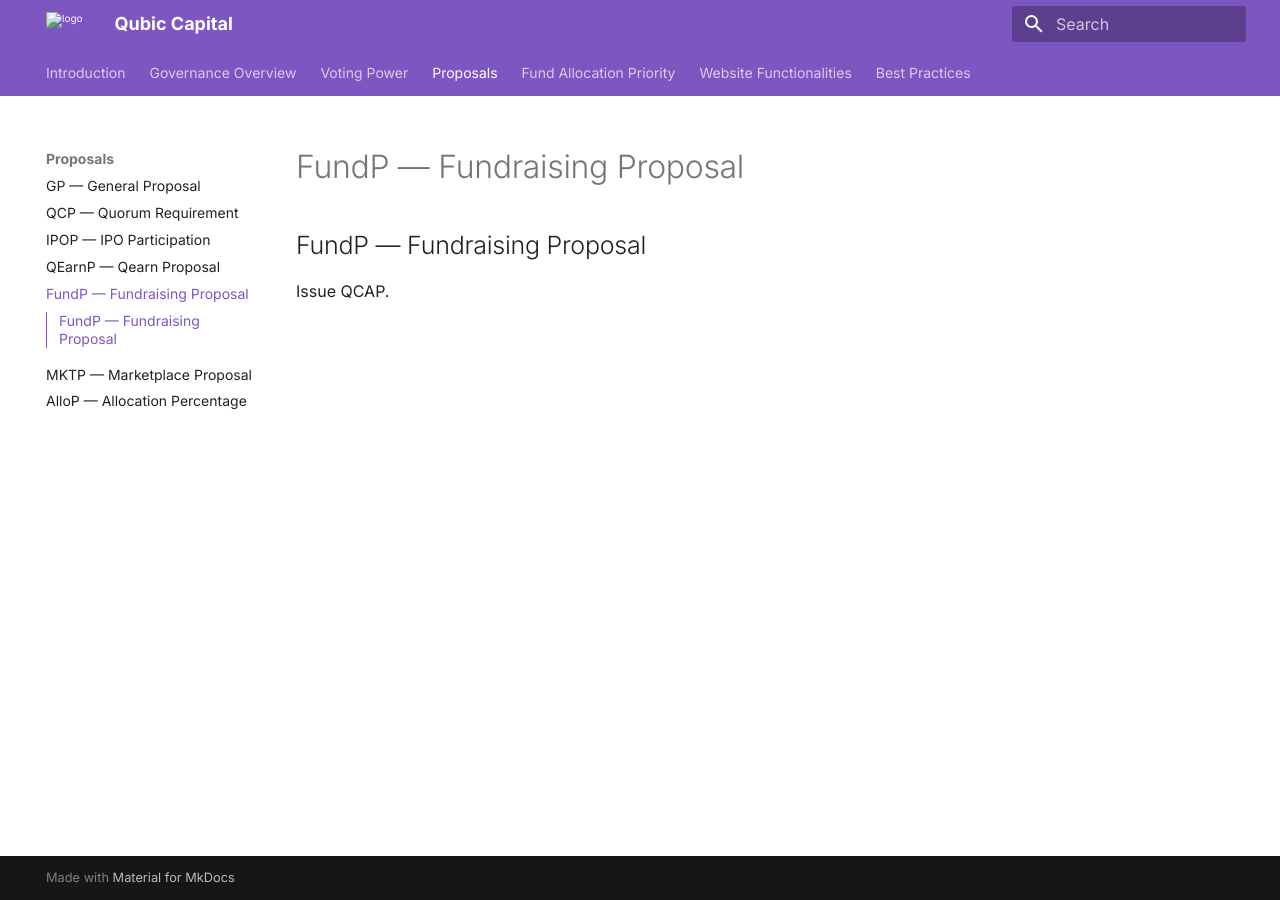
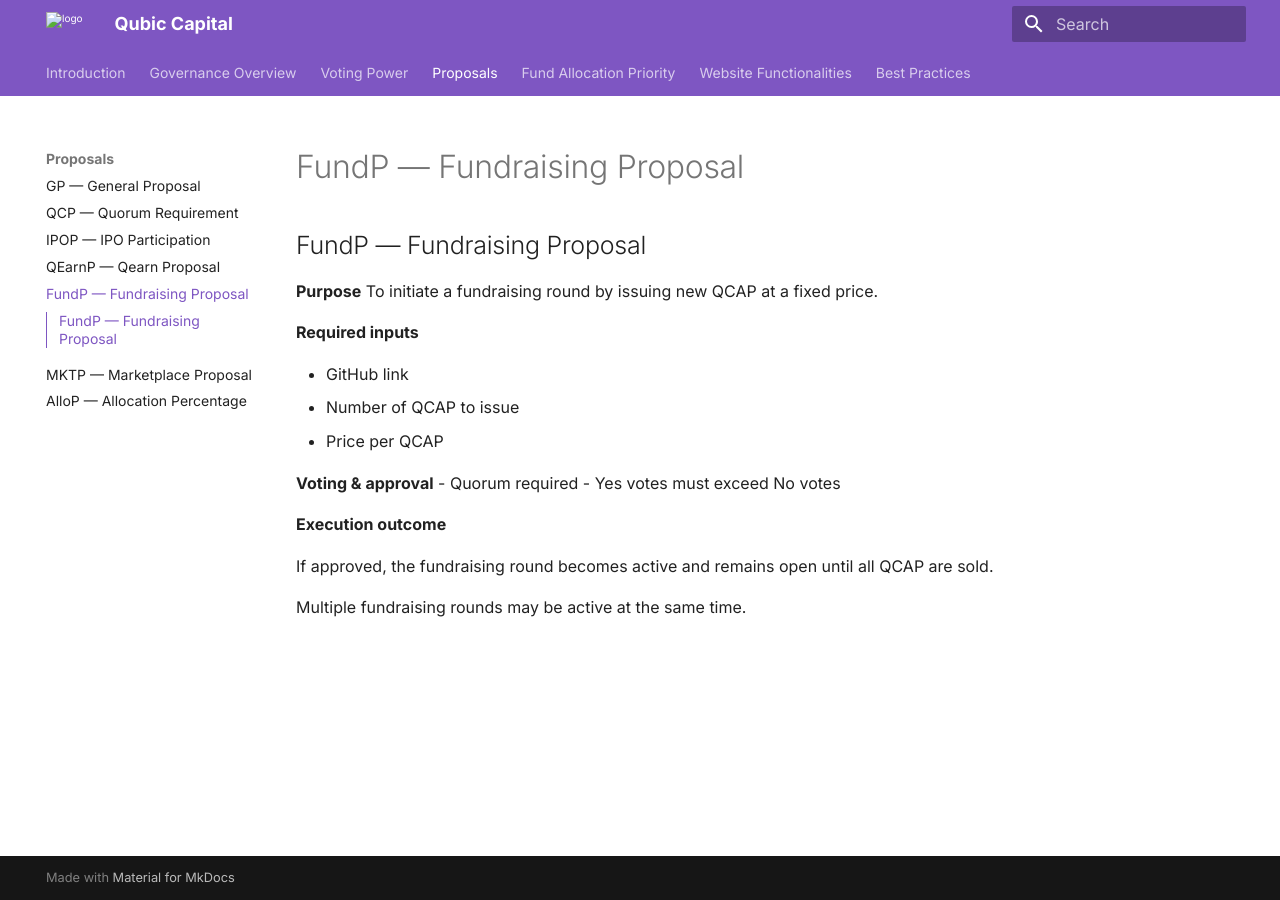
Before and after one commit to HermanToothrot10/qubic-capital-manual, an MkDocs documentation site: the page built from docs/proposals/fundp.md, in a window 1280 px wide. Built offline with MkDocs 1.6.1 and Material for MkDocs 9.7.7, drawn with Linux system fonts in a browser that asks for light colours.

Commit message:
Update fundp.md

```diff
--- a/docs/proposals/fundp.md
+++ b/docs/proposals/fundp.md
@@ -1,3 +1,20 @@
 ## FundP — Fundraising Proposal
 
-Issue QCAP.
+**Purpose**
+To initiate a fundraising round by issuing new QCAP at a fixed price.
+
+**Required inputs**
+
+- GitHub link
+- Number of QCAP to issue
+- Price per QCAP
+
+**Voting & approval**
+- Quorum required
+- Yes votes must exceed No votes
+
+**Execution outcome**
+
+If approved, the fundraising round becomes active and remains open until all QCAP are sold.
+
+Multiple fundraising rounds may be active at the same time.
```
